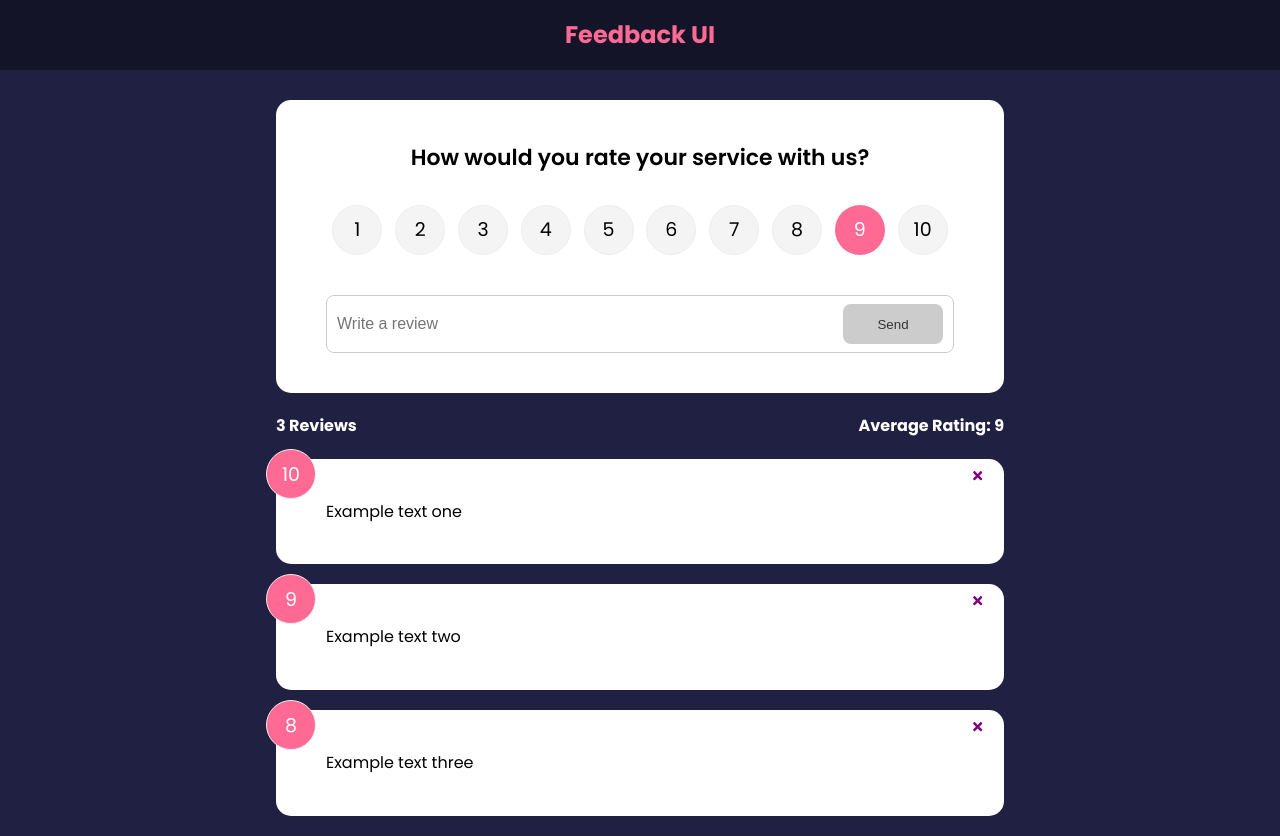
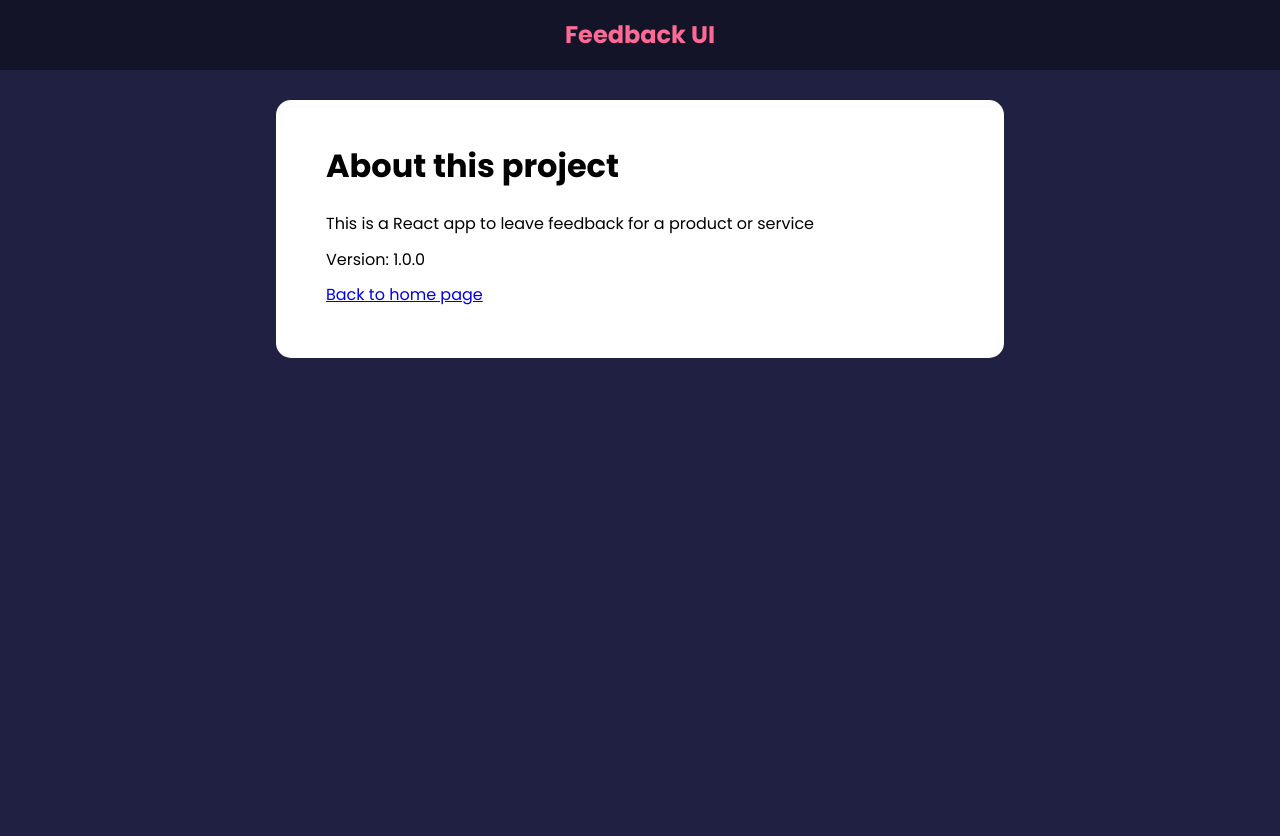
Before and after one commit to mAtIx920/AppToWriteFeedback, a React (Create React App) app: page /about in a window 1280 px wide. After the commit the page ends 800 px from the top, so only its background shows below. Built offline with nearby package versions, Linux system fonts and the light colour scheme.

Commit message:
Added react routes

```diff
--- a/package.json
+++ b/package.json
@@ -10,6 +10,7 @@
     "react": "^17.0.2",
     "react-dom": "^17.0.2",
     "react-icons": "^4.3.1",
+    "react-router-dom": "^6.2.1",
     "react-scripts": "5.0.0",
     "uuid": "^8.3.2",
     "web-vitals": "^2.1.4"
--- a/src/App.js
+++ b/src/App.js
@@ -1,10 +1,12 @@
+import {BrowserRouter as Router, Route, Routes} from 'react-router-dom';
+import { useState } from "react";
 import Header from "./Components/Header";
 import FeedbackList from "./Components/FeedbackList";
 import { v4 as uuidv4 } from 'uuid';
-import { useState } from "react";
 import FeedbackData from "./data/FeedbackData";
 import FeedbackStats from "./Components/FeedbackStats";
 import FeedbackForm from "./Components/FeedbackForm";
+import AboutPage from "./pages/AboutPage";
 
 function App() {
     const [feedback, setFeedback] = useState(FeedbackData);
@@ -21,15 +23,23 @@
     }
 
     return (
-        <>
+        <Router>
             <Header />
             <div className='container'>
-                <FeedbackForm handleAdd={addFeedback}/>
-                <FeedbackStats feedback={feedback}/>
-                <FeedbackList feedback={feedback}
-                handleDelete={deleteFeedback} />
+                <Routes>
+                    <Route exact path='/' element={
+                        <>
+                            <FeedbackForm handleAdd={addFeedback}/>
+                            <FeedbackStats feedback={feedback}/>
+                            <FeedbackList feedback={feedback}
+                            handleDelete={deleteFeedback} />
+                        </>
+                    }>
+                    </Route>
+                    <Route path='/about' element={<AboutPage />} />
+                </Routes>
             </div>
-        </>
+        </Router>
 
     )
 }
--- /dev/null
+++ b/src/pages/AboutPage.jsx
@@ -0,0 +1,19 @@
+import React from 'react';
+import Card from '../Components/shared/Card';
+
+function AboutPage() {
+  return <Card>
+      <div className="about">
+          <h1>About this project</h1>
+          <p>This is a React app to leave
+            feedback for a product or service</p>
+          <p>Version: 1.0.0</p>
+
+          <p>
+            <a href="/">Back to home page</a>
+          </p>
+      </div>
+  </Card>
+}
+
+export default AboutPage
```
Also changed, not shown: 1 other file (tests, documents, lock files or other folders).
